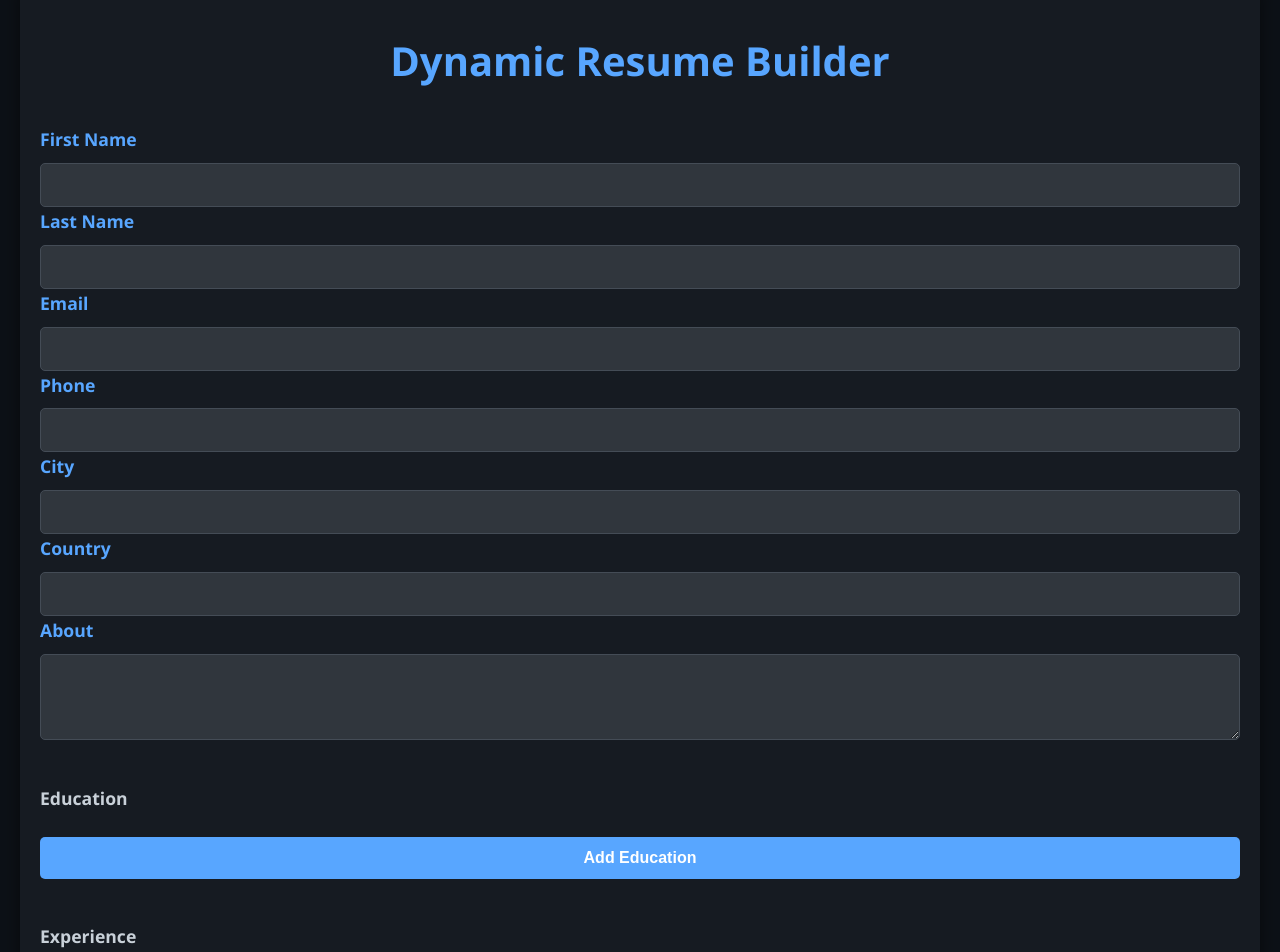
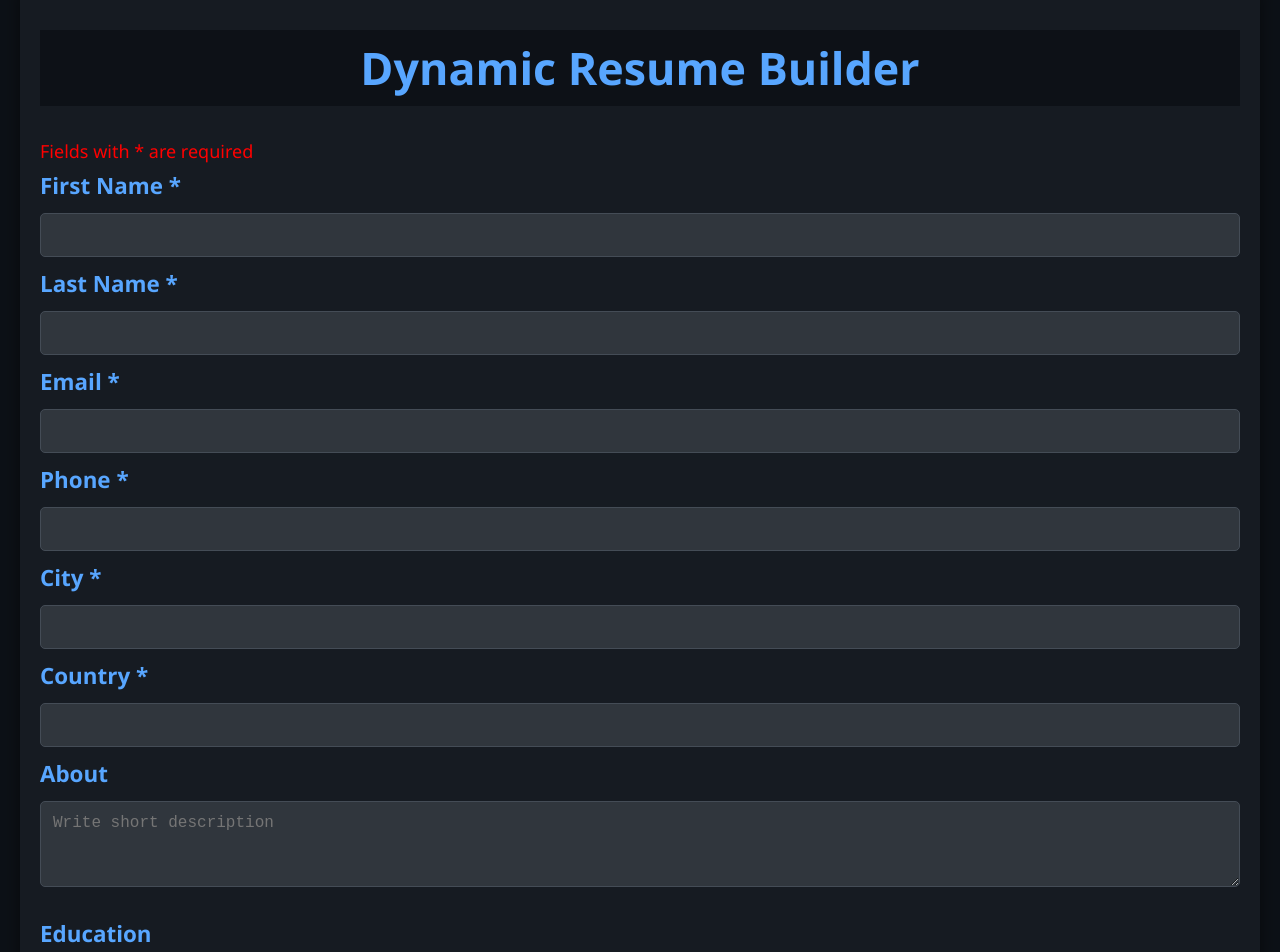
Before and after one commit to konain611/Dynamic-CV-Builder, a Next.js app in the folder dynamic-cv/: page / in a window 1280 px wide. Shown: the part 40-992 px from the top of the page. Built offline with nearby package versions, Linux system fonts and the light colour scheme.

Commit message:
added more options

```diff
--- a/dynamic-cv/src/app/components/EducationForm.tsx
+++ b/dynamic-cv/src/app/components/EducationForm.tsx
@@ -4,13 +4,13 @@ import React from "react";
 export default function EducationForm({ formData, handleEducationChange, handleAddEducation }) {
   return (
     <div className="form-group">
-      <h4>Education</h4>
+      <label>Education</label>
       {formData.education.map((edu, index) => (
-        <div key={index} className="education-entry">
-          <input type="text" name="institution" placeholder="Institution" value={edu.institution} onChange={(e) => handleEducationChange(index, e)} required />
-          <input type="text" name="type" placeholder="Type of Education" value={edu.type} onChange={(e) => handleEducationChange(index, e)} required />
-          <input type="text" name="years" placeholder="Years" value={edu.years} onChange={(e) => handleEducationChange(index, e)} required />
-          <input type="text" name="field" placeholder="Field" value={edu.field} onChange={(e) => handleEducationChange(index, e)} required />
+        <div key={index} className="form-group">
+          <input type="text" name="institution" placeholder="Institution Name *" value={edu.institution} onChange={(e) => handleEducationChange(index, e)} required />
+          <input type="text" name="type" placeholder="Type of Education (Bachelor/Masters/Course etc) *" value={edu.type} onChange={(e) => handleEducationChange(index, e)} required />
+          <input type="text" name="years" placeholder="Years of Program" value={edu.years} onChange={(e) => handleEducationChange(index, e)} />
+          <input type="text" name="field" placeholder="Field (Computer Science/Business Analytics/Cyber Security etc) *" value={edu.field} onChange={(e) => handleEducationChange(index, e)} required />
         </div>
       ))}
       <button type="button" onClick={handleAddEducation}>Add Education</button>
--- a/dynamic-cv/src/app/components/ExperienceForm.tsx
+++ b/dynamic-cv/src/app/components/ExperienceForm.tsx
@@ -3,9 +3,9 @@ import React from "react";
 export default function ExperienceForm({ formData, handleExperienceChange, handleAddExperience }) {
   return (
     <div className="form-group">
-      <h4>Experience</h4>
+      <label>Experience</label>
       {formData.experience.map((exp, index) => (
-        <div key={index} className="experience-entry">
+        <div key={index} className="form-group">
           <input type="text" name="company" placeholder="Company" value={exp.company} onChange={(e) => handleExperienceChange(index, e)} required />
           <input type="text" name="position" placeholder="Position" value={exp.position} onChange={(e) => handleExperienceChange(index, e)} required />
           <input type="text" name="years" placeholder="Years" value={exp.years} onChange={(e) => handleExperienceChange(index, e)} required />
--- a/dynamic-cv/src/app/components/PersonalInfo.tsx
+++ b/dynamic-cv/src/app/components/PersonalInfo.tsx
@@ -1,22 +1,23 @@
 import React from "react";
+
 
 export default function PersonalInfo({ formData, handleChange }) {
   return (
     <div className="form-group">
-      <label>First Name</label>
+      <label>First Name *</label>
       <input type="text" name="fname" value={formData.fname} onChange={handleChange} required />
-      <label>Last Name</label>
+      <label>Last Name *</label>
       <input type="text" name="lname" value={formData.lname} onChange={handleChange} required />
-      <label>Email</label>
+      <label>Email *</label>
       <input type="email" name="email" value={formData.email} onChange={handleChange} required />
-      <label>Phone</label>
+      <label>Phone *</label>
       <input type="tel" name="phone" value={formData.phone} onChange={handleChange} required />
-      <label>City</label>
+      <label>City *</label>
       <input type="text" name="city" value={formData.city} onChange={handleChange} required />
-      <label>Country</label>
+      <label>Country *</label>
       <input type="text" name="country" value={formData.country} onChange={handleChange} required />
       <label>About</label>
-      <textarea name="about" value={formData.about} onChange={handleChange} required />
+      <textarea name="about" placeholder="Write short description" value={formData.about} onChange={handleChange} />
     </div>
   );
 }
--- a/dynamic-cv/src/app/components/SkillsForm.tsx
+++ b/dynamic-cv/src/app/components/SkillsForm.tsx
@@ -3,11 +3,10 @@ import React from "react";
 export default function SkillsForm({ formData, handleSkillChange, handleAddSkill }) {
   return (
     <div className="form-group">
-      <h4>Skills</h4>
+      <label>Skills</label>
       {formData.skills.map((skill, index) => (
-        <div key={index} className="skill-entry">
-          <input type="text" name="skill" placeholder="Skill" value={skill.skill} onChange={(e) => handleSkillChange(index, e)} required />
-          <input type="text" name="level" placeholder="Skill Level" value={skill.level} onChange={(e) => handleSkillChange(index, e)} required />
+        <div key={index} className="form-group">
+          <input type="text" name="skill" placeholder="Add your Skills" value={skill.skill} onChange={(e) => handleSkillChange(index, e)} required />
         </div>
       ))}
       <button type="button" onClick={handleAddSkill}>Add Skill</button>
--- a/dynamic-cv/src/app/globals.css
+++ b/dynamic-cv/src/app/globals.css
@@ -5,6 +5,12 @@ body {
   line-height: 1.7;
   margin: 0;
   padding: 0;
+}
+
+span{
+  color: red;
+  font-size: 18px;
+  text-align: center;
 }
 
 .container {
@@ -18,11 +24,18 @@ body {
 }
 
 .title {
-  font-size: 2.5rem;
+  font-size: 2.8rem;
   font-weight: bold;
   margin-bottom: 30px;
   text-align: center;
   color: #58a6ff;
+  background-color: #0d1117;
+}
+.title:hover,
+.form-group label:hover{
+  font-style: italic;
+  cursor: pointer;
+  color: #ffffff;
 }
 
 .form {
@@ -36,7 +49,7 @@ body {
   display: flex;
   flex-direction: column;
   margin-bottom: 20px;
-  font-size: 1.1rem;
+  font-size: 1.4rem;
   color: #c9d1d9;
 }
 
@@ -55,6 +68,7 @@ body {
   border: 1px solid #444c56;
   border-radius: 5px;
   transition: border 0.3s ease;
+  margin-bottom: 8px;
 }
 
 .form-group input:focus,
@@ -94,12 +108,12 @@ button,
   font-size: 1rem;
   font-weight: bold;
   cursor: pointer;
-  transition: background-color 0.3s ease;
+  transition: background-color 0.2s ease;
 }
 
 button:hover,
 .submit-btn:hover {
-  background-color: #4b9cd3;
+  background-color: #1f5375;
 }
 
 .generated-cv {
--- a/dynamic-cv/src/app/page.tsx
+++ b/dynamic-cv/src/app/page.tsx
@@ -15,9 +15,9 @@ export default function Home() {
     lname: "",
     email: "",
     phone: "",
-    about: "",
     city: "",
     country: "",
+    about: "",
     education: [],
     experience: [],
     skills: [],
@@ -83,7 +83,10 @@ export default function Home() {
 
   return (
     <div className="container">
+
       <h1 className="title">Dynamic Resume Builder</h1>
+      <span>Fields with * are required</span>
+
       <form onSubmit={handleSubmit}>
         <PersonalInfo formData={formData} handleChange={handleChange} />
         <EducationForm formData={formData} handleEducationChange={handleEducationChange} handleAddEducation={handleAddEducation} />
@@ -91,7 +94,9 @@ export default function Home() {
         <SkillsForm formData={formData} handleSkillChange={handleSkillChange} handleAddSkill={handleAddSkill} />
         <button type="submit" className="submit-btn">Generate CV</button>
       </form>
+
       <GeneratedCV formData={formData} />
+
     </div>
   );
 }
```
